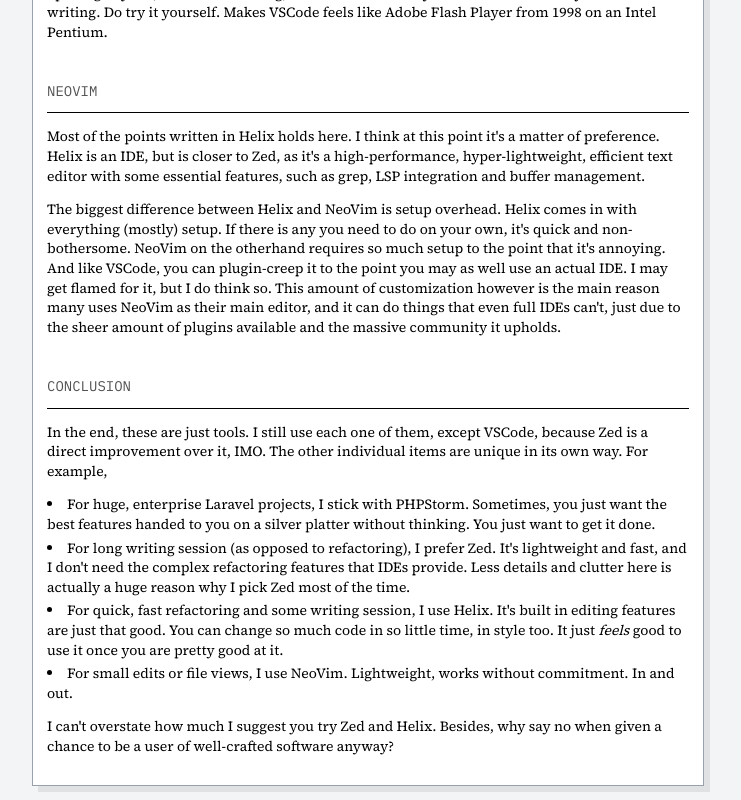
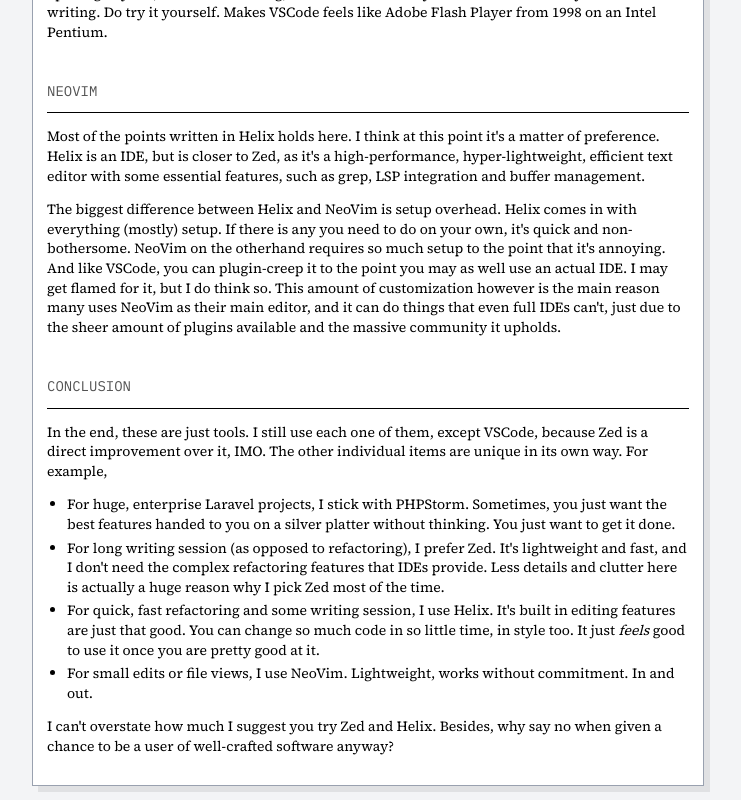
Before and after one commit to dhisonp/page, a Next.js app: page /blog/about-editors in a window 1280 px wide. Shown: the part 1831-2631 px from the top of the page, without its empty margins (272-1013 px from the left). Built offline with nearby package versions, Linux system fonts and the light colour scheme.

Commit message:
improve blog bullet list styling

```diff
--- a/src/app/styles/globals.css
+++ b/src/app/styles/globals.css
@@ -354,8 +354,8 @@
 
   .prose ul,
   .prose ol {
-    @apply mb-4 ml-6;
-    list-style-position: inside;
+    @apply mb-4 pl-6;
+    list-style-position: outside;
     margin-left: 0;
   }
 
```
